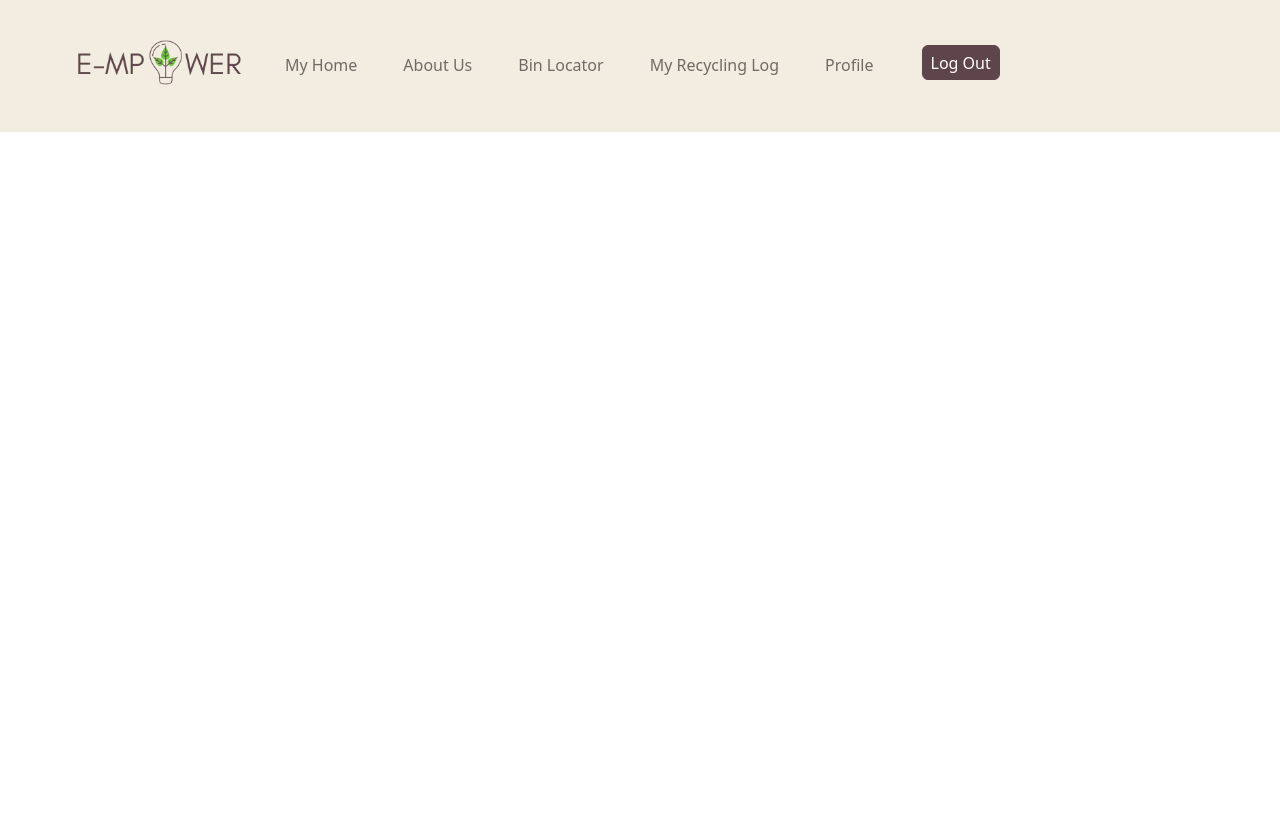
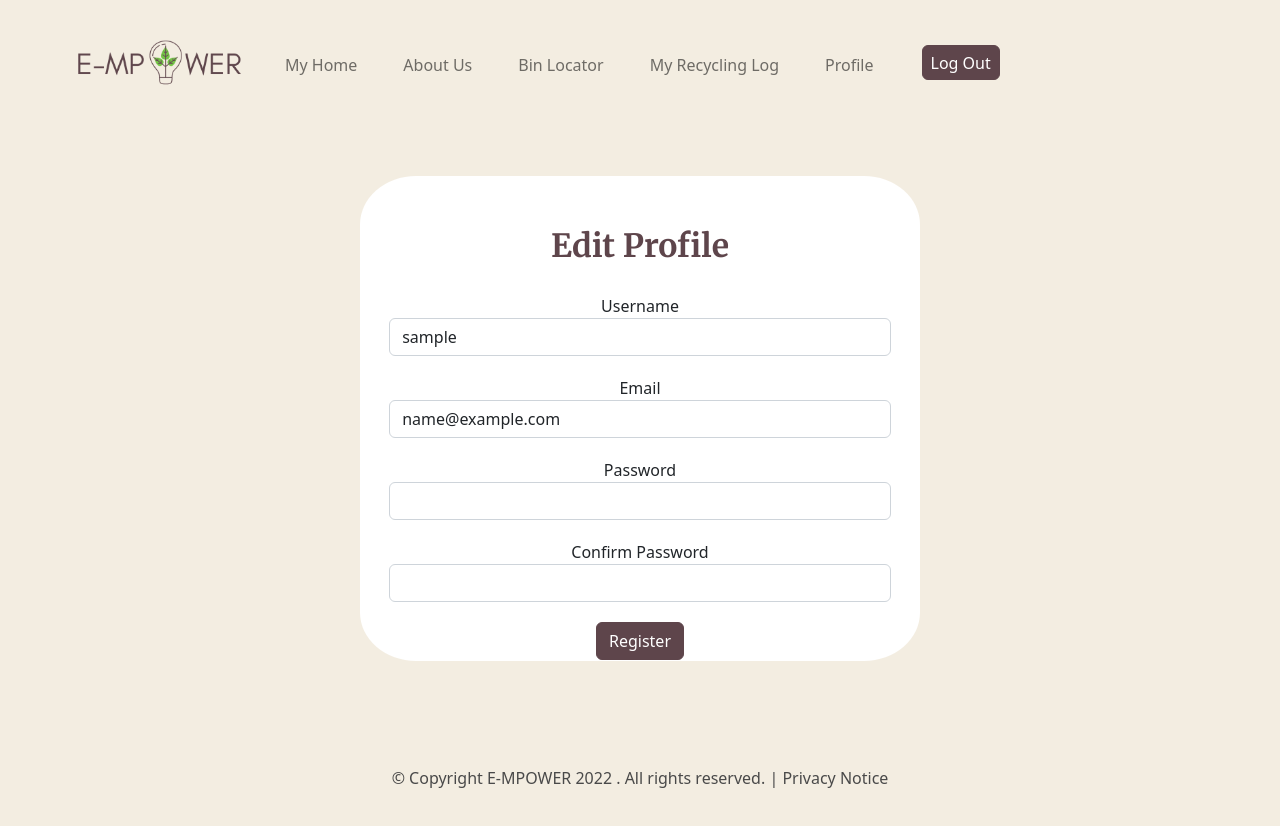
Before and after one commit to zhiyisoh/e-mpower, a Vue app in the folder FrontEnd/: page /editprofile in a window 1280 px wide. Shown: the top 826 px of the page. Before the commit the page ends 800 px from the top, so only its background shows below. Built offline with nearby package versions, Linux system fonts and the light colour scheme; sample sign-in values are in the browser's storage.

Commit message:
WIP EditProfile

```diff
--- a/FrontEnd/src/router/index.js
+++ b/FrontEnd/src/router/index.js
@@ -75,6 +75,11 @@ const router = createRouter({
       component: () => import('../views/user management/Profile.vue')
     },
     {
+      path: '/editprofile',
+      name: 'editprofile',
+      component: () => import('../views/user management/EditProfile.vue')
+    },
+    {
       path: '/returnedbins/:binid',
       name: 'returnedbins',
       component: () => import('../views/bin locator/ReturnedBins.vue')
--- /dev/null
+++ b/FrontEnd/src/views/user management/EditProfile.vue
@@ -0,0 +1,191 @@
+<script setup>
+import Footer from "../../components/Footer.vue";
+</script>
+
+<template>
+  <div class="editprofile-view">
+
+    <div class="col-md-12">
+      <div class="card card-container">
+        <h2 class="header">Edit Profile</h2>
+        <Form>
+          <div v-if="!successful">
+            <div class="form-group">
+              <label for="username">Username</label>
+              <Field name="username" type="text" class="form-control">
+                <input  v-model="username" type="text" class="form-control"/>
+              </Field>
+              <ErrorMessage name="username" class="error-feedback" />
+            </div>
+            <div class="form-group">
+              <label for="email">Email</label>
+              <Field name="email" type="email" class="form-control">
+                <input  v-model="email" type="text" class="form-control"/>
+              </Field>
+              <ErrorMessage name="email" class="error-feedback" />
+            </div>
+            <div class="form-group">
+              <label for="password">Password</label>
+              <Field name="password" type="password" class="form-control" />
+              <ErrorMessage name="password" class="error-feedback" />
+            </div>
+
+            <div class="form-group">
+              <label for="confirmpassword">Confirm Password</label>
+              <Field name="confirmpassword" type="password" class="form-control" />
+              <ErrorMessage name="confirmpassword" class="error-feedback" />
+            </div>
+
+            <div class="form-group">
+              <button class="btn btn-primary btn-block" :disabled="loading">
+                <span v-show="loading" class="spinner-border spinner-border-sm"></span>
+                Register
+              </button>
+            </div>
+          </div>
+
+          <div v-if="message" class="alert alertmsg" :class="successful ? 'alert-success' : 'alert-danger'">
+            {{ message }}
+          </div>
+        </Form>
+        </div>
+      </div>
+    </div>
+  <Footer />
+</template>
+
+<script>
+import { Form, Field, ErrorMessage } from "vee-validate";
+import * as yup from "yup";
+
+export default {
+  name: "EditProfile",
+  components: {
+    Form,
+    Field,
+    ErrorMessage,
+  },
+  data() {
+
+    const schema = yup.object().shape({
+      username: yup
+        .string()
+        .required("Username is required!")
+        .min(3, "Must be at least 3 characters!")
+        .max(25, "Must be maximum 25 characters!"),
+      email: yup
+        .string()
+        .required("Email is required!")
+        .email("Email is invalid!"),
+      password: yup
+        .string()
+        .required("Password is required!")
+        .min(6, "Must be at least 6 characters!")
+        .max(30, "Must be maximum 30 characters!"),
+      confirmpassword: yup
+        .string()
+        .required("Confirm Password Field is required!")
+        .oneOf([yup.ref('password'), null], 'Passwords must match')
+    });
+
+    return {
+      username: this.$store.state.auth.user.username,
+      email: this.$store.state.auth.user.email
+    }
+
+
+  }
+
+
+
+}
+</script>
+
+
+<style scoped>
+h2,
+p {
+  font-family: 'Merriweather', sans-serif;
+  color: #5E454B;
+  padding-top: 50px;
+}
+
+.header {
+  font-weight: 700;
+}
+
+.to-login {
+  padding-top: 10px;
+  padding-bottom: 20px;
+  font-family: 'Merriweather', sans-serif;
+  color: #5E454B;
+  display: inline-block;
+}
+
+.link {
+  border-color: transparent;
+  background-color: transparent;
+  color: #5E454B;
+  display: inline;
+}
+
+.editprofile-view {
+  margin: 20px auto;
+  text-align: center;
+  width: 50%;
+  padding: 2%;
+}
+
+.card-container {
+  border-color: transparent;
+  margin: 0 auto;
+  background-color: white;
+  border-radius: 10%;
+}
+
+.form-group {
+  margin: auto;
+  padding-top: 20px;
+  width: 90%;
+}
+
+
+.error-feedback {
+  color: red;
+  margin: 2px;
+}
+
+.google {
+  background-color: rgb(255, 255, 255);
+  color: black;
+  margin: 0 auto;
+  margin-bottom: 5px;
+  border-radius: 8px;
+  text-align: center;
+  align-items: center;
+  font-size: 15px;
+  height: 53px;
+  display: inline-flex;
+  border-color: transparent;
+  width: 250px;
+}
+
+#google-icon {
+  margin-right: 10px;
+}
+
+.google:hover {
+  border-color: grey;
+}
+
+.alertmsg{
+  margin: 10px 15px;
+}
+
+@media(max-width: 960px){
+  .register-view{
+    width: 90%;
+    border-radius: 5%;
+  }
+}
+</style>
--- a/FrontEnd/src/views/user management/Profile.vue
+++ b/FrontEnd/src/views/user management/Profile.vue
@@ -17,8 +17,8 @@
         <p>NULL</p>
         <h4>Password: </h4>
         <p>*********</p>
-
-        <button class="btn btn-primary edit-btn"> Edit</button>
+        <button type="button" class="btn btn-primary edit-btn "
+        href="EditProfile.vue"><RouterLink to="/editprofile">Edit</RouterLink></button>
         </div>
 
 
@@ -52,4 +52,10 @@
         padding: 2% 5%;
         border-radius: 10%;
     }
+
+    a:link{
+        text-decoration: none;
+        color: white;
+    }
+
 </style>
```
Lines whose indentation alone changed are shown as unchanged.
